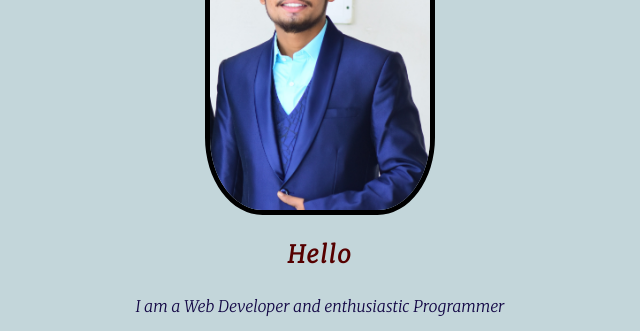
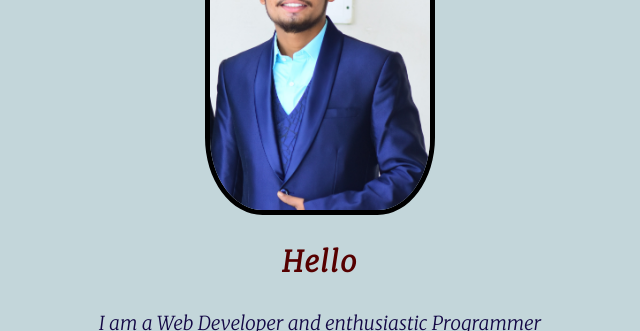
Before and after one commit to Mahesh6547/PersonalWebsite_using_htmlCSS, a plain HTML site: page index.html in a window 1280 px wide. Shown: the part 1005-1336 px from the top of the page, without its empty margins (320-960 px from the left). Drawn offline with Linux system fonts and the light colour scheme.

Commit message:
Update stylesheeet.css

```diff
--- a/assets/stylesheeet.css
+++ b/assets/stylesheeet.css
@@ -52,7 +52,7 @@ body{
     font-family: 'Merriweather', serif;
     text-align: center;
     background-color: #C3D6DA;
-    font-size:x-larger;
+    font-size:larger;
     color: #130745;
 }
 
```
